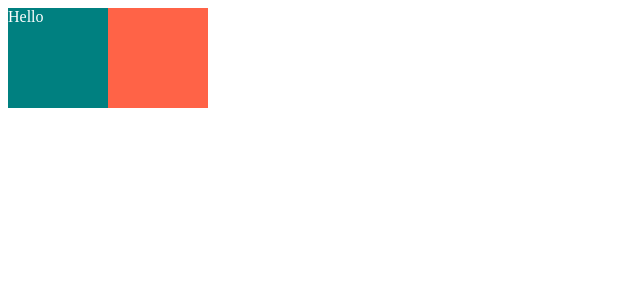
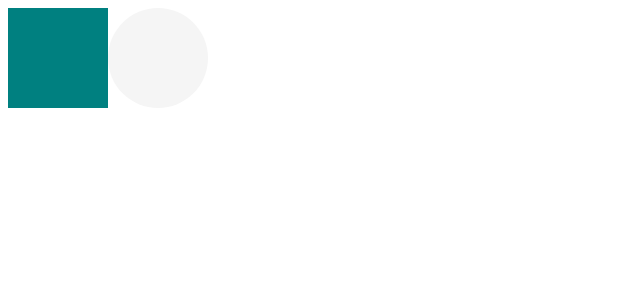
Before and after one commit to Hyunji14/react-study, a React (Create React App) app in the folder my-app/: page / in a window 1280 px wide. Shown: the top 300 px of the page, without its empty margins (0-640 px from the left). Built offline with nearby package versions, Linux system fonts and the light colour scheme.

Commit message:
styledComponent #2

```diff
--- a/my-app/src/App.js
+++ b/my-app/src/App.js
@@ -3,32 +3,24 @@ import styled from 'styled-components';
 function App() {
   return (
     <Father>
-      <BoxOne>
-        <Text>Hello</Text>
-      </BoxOne>
-      <BoxTwo></BoxTwo>
+      <Box bgColor='teal'></Box>
+      <Cricle bgColor='whitesmoke'></Cricle>
     </Father>
   );
 }
-
-const Text = styled.span`
-  color: #fff;
-`;
 
 const Father = styled.div`
   display: flex;
 `;
 
-const BoxOne = styled.div`
-  background-color: teal;
+const Box = styled.div`
+  background-color: ${(props) => props.bgColor};
   width: 100px;
   height: 100px;
 `;
 
-const BoxTwo = styled.div`
-  background-color: tomato;
-  width: 100px;
-  height: 100px;
+const Cricle = styled(Box)`
+  border-radius: 50px;
 `;
 
 export default App;
```
Also changed, not shown: my-app/public/logo192.png (deleted), my-app/public/logo512.png (deleted).
